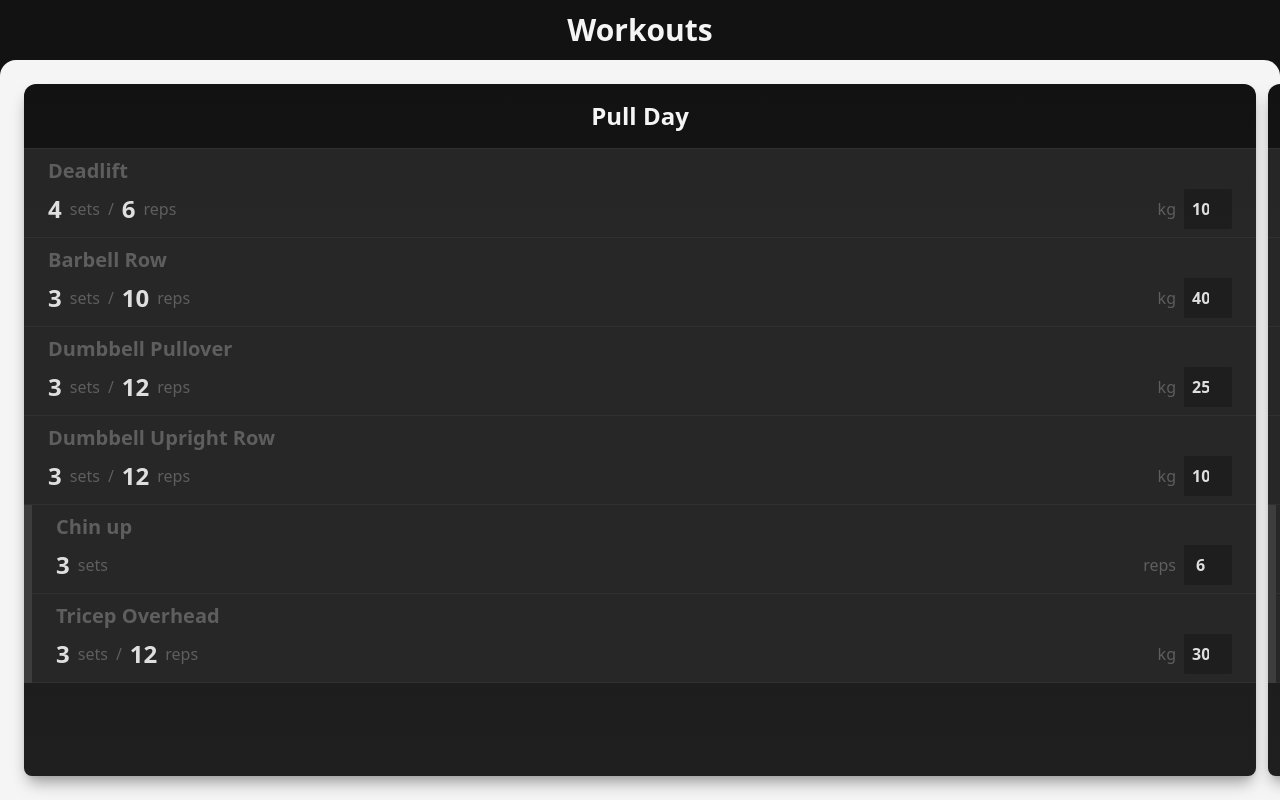
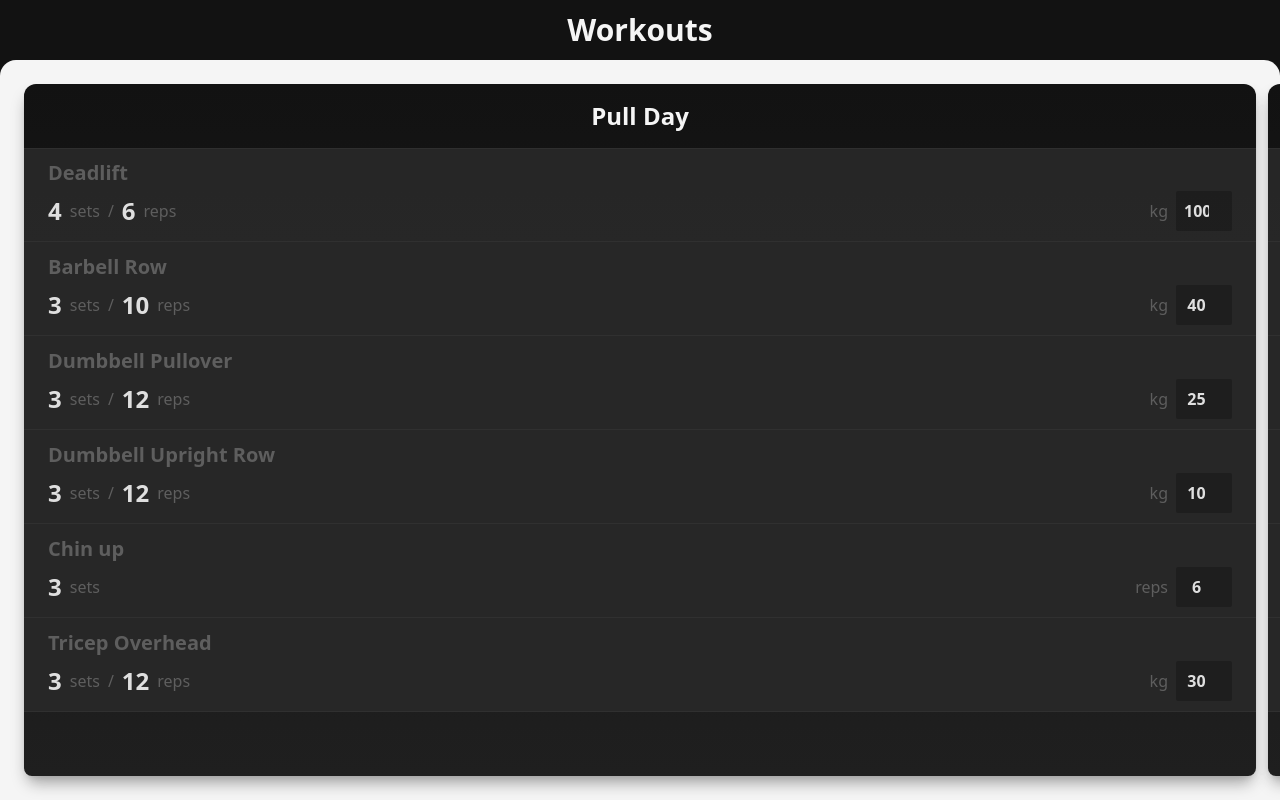
Before and after one commit to AlexBeje/gym-app, a React (Vite) app: page / in a window 1280 px wide. Built offline with nearby package versions, Linux system fonts and the light colour scheme.

Commit message:
👌 IMPROVE: Updated the height of the exercises.

```diff
--- a/src/components/Exercise.jsx
+++ b/src/components/Exercise.jsx
@@ -4,10 +4,10 @@ function Exercise({ exerciseData, firstExercise }) {
   const [checked, setChecked] = useState(false);
 
   return (
-    <div className="flex">
+    <div className="flex-1">
       { exerciseData.superSet && !checked && <div className="bg-dark-500 min-w-[8px] z-10"/>}
       <div
-        className={`opacity-90 px-6 py-2 w-full
+        className={`flex flex-col h-full justify-center opacity-90 px-6 py-2 w-full
         ${firstExercise ? "border-y-[1px]" : "border-b-[1px]"}
         ${checked ? "border-green-600" : "border-dark-600"}
         ${
@@ -50,7 +50,7 @@ function Exercise({ exerciseData, firstExercise }) {
                   : exerciseData.weight
               }
               onClick={(e) => e.stopPropagation()}
-              className={`flex ml-2 p-2 rounded-sm text-center font-bold w-12
+              className={`flex font-bold ml-2 p-2 rounded-sm text-center w-14
               ${
                 checked
                   ? "bg-green-600 text-dark-900"
--- a/src/components/Workout.jsx
+++ b/src/components/Workout.jsx
@@ -3,14 +3,22 @@ import Exercise from "./Exercise";
 function Workout({ title, exercisesData }) {
   return (
     <div className="bg-dark-900 flex flex-col h-full relative rounded-xl shadow-lg shadow-light-900 text-light-100">
-      <div className="absolute bg-gradient-to-t from-dark-800 h-full rounded-b-lg to-transparent w-full bottom-0" />
-      <h1 className="font-bold p-4 text-2xl text-center z-10">{title}</h1>
-      <div className="z-10">
-        {exercisesData && exercisesData.map((exercise, index) => {
-          return (
-            <Exercise exerciseData={exercise} firstExercise={exercise.firstExercise} key={index} />
-          );
-        })}
+      <div className="absolute bg-gradient-to-t bottom-0 from-dark-800 h-full rounded-b-lg to-transparent w-full" />
+      <div className="flex flex-col h-full">
+        <h1 className="flex font-bold items-center justify-center min-h-[64px] text-2xl text-center z-10">{title}</h1>
+        <div className="flex flex-col h-full z-10">
+          {exercisesData &&
+            exercisesData.map((exercise, index) => {
+              return (
+                <Exercise
+                  exerciseData={exercise}
+                  firstExercise={exercise.firstExercise}
+                  key={index}
+                />
+              );
+            })}
+        </div>
+        <div className="min-h-[64px]" />
       </div>
     </div>
   );
```
